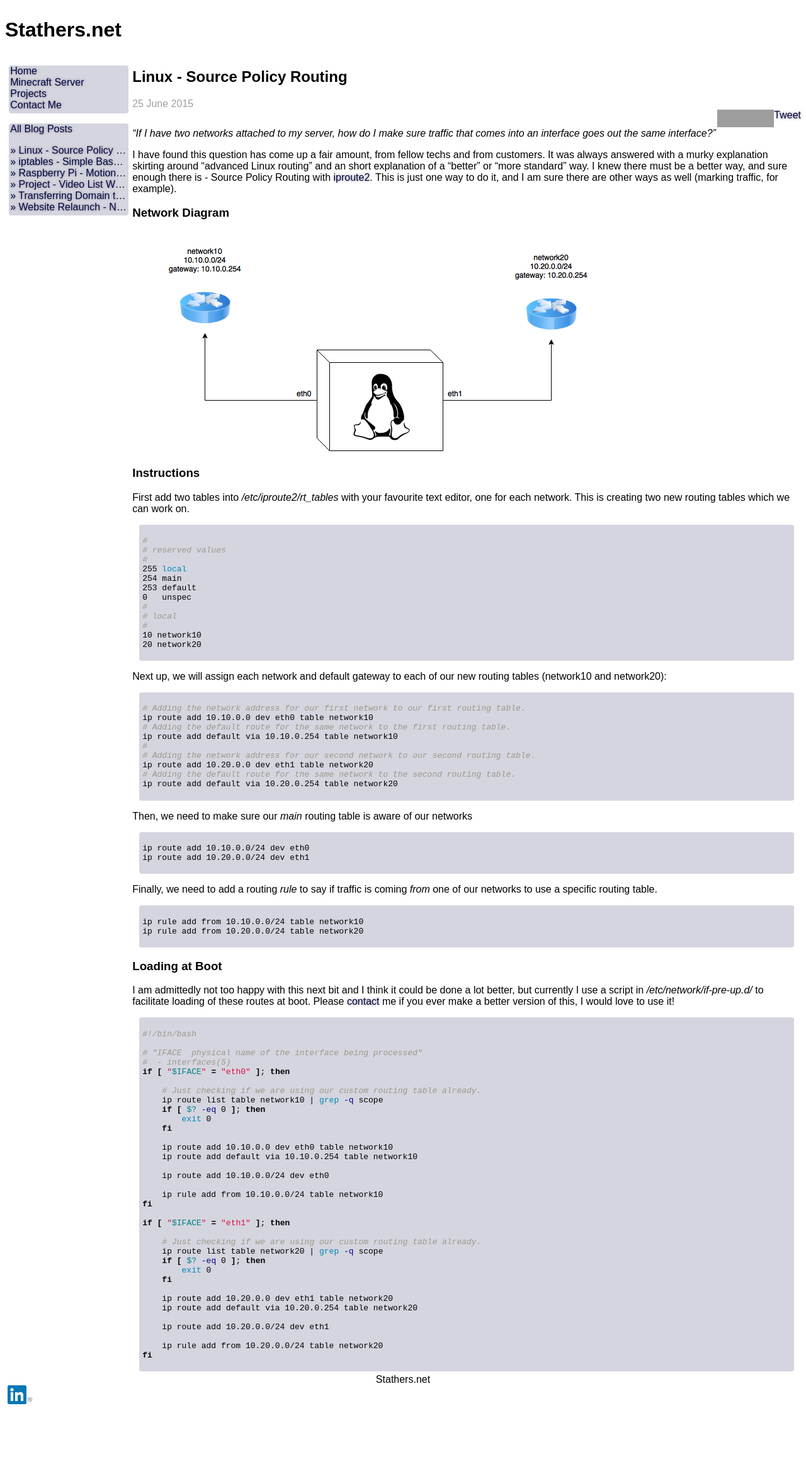
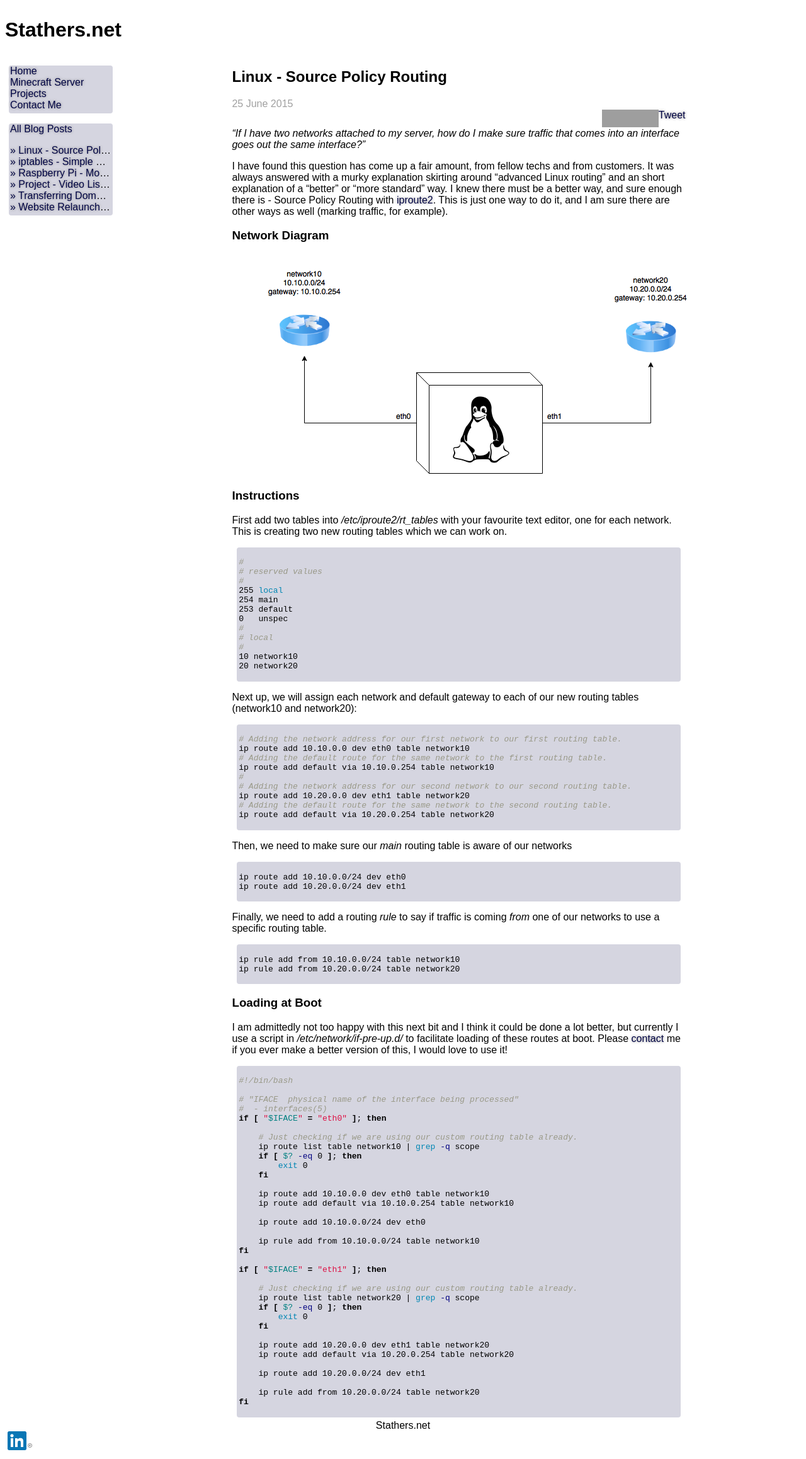
Before and after one commit to mstathers/stathers-net, a Jekyll site: the page built from index.html, in a window 1280 px wide. Shown: the whole page at 63% size. Built offline with Jekyll 4.4.1, drawn with Linux system fonts in a browser that asks for light colours; the list of posts is cut into pages by our own code; comment, search, counter and statistics services are not loaded; before the commit the page ends 2243 px from its top, so only the background shows below that; grey boxes are pictures that could not be loaded.

Commit message:
Additional style changes (removed intermediate responsive min width)

```diff
--- a/css/style.css
+++ b/css/style.css
@@ -10,27 +10,20 @@ body {
     width: 100%;
 }
 
-@media (min-width: 600px) {
+@media (min-width: 875px) {
     .nav_bar {
-        width: 15%;
-        padding-bottom: 0px;
+        width: 13%;
         -webkit-order: 1;
         order: 1;
     }
     .site {
-        width: 84%;
+        width: 720px;
         -webkit-order: 2;
         order: 2;
     }
     .footer {
         -webkit-order: 3;
         order: 3;
-    }
-}
-
-@media (min-width: 800px) {
-    .nav_bar {
-        width: 15%;
     }
 }
 
@@ -96,6 +89,7 @@ div.nav_ul_div {
 .site {
     min-height: 650px;
     word-wrap: normal;
+    margin: 0px auto;
 }
 
 div#page_date {
```
